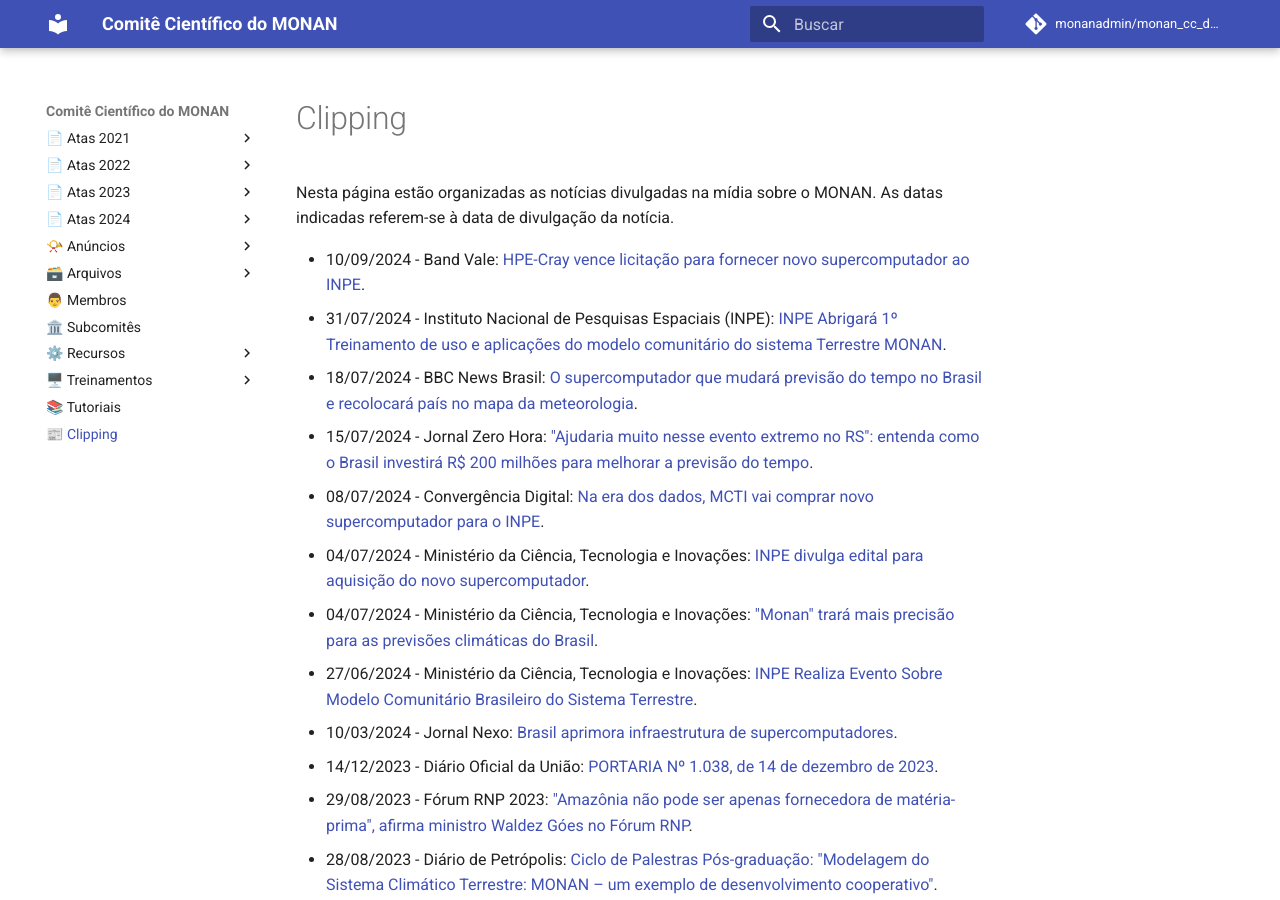
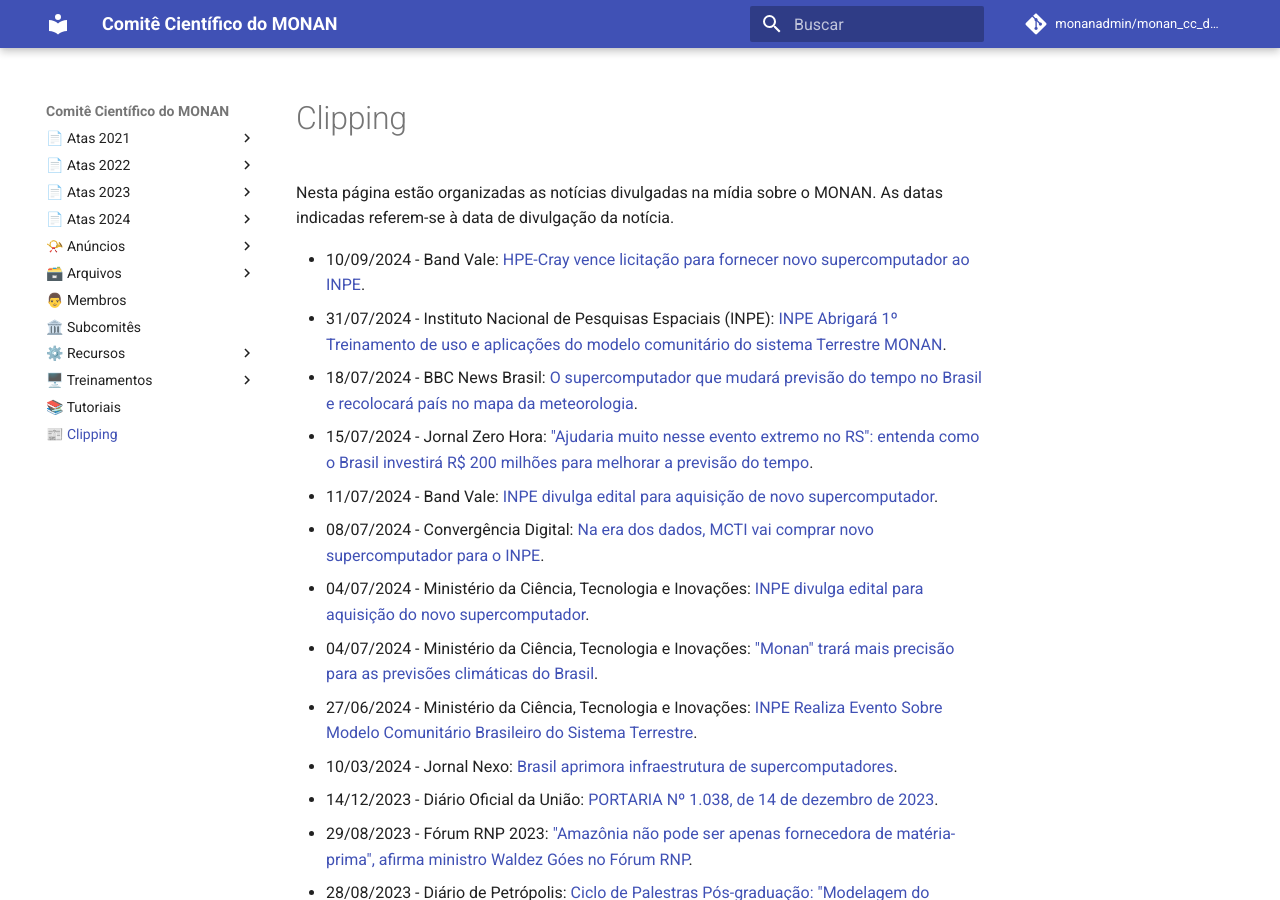
Before and after one commit to monanadmin/monan_cc_docs, an MkDocs documentation site: the page built from docs/clipping.md, in a window 1280 px wide and 900 px high. Built offline with MkDocs 1.6.1 and Material for MkDocs 9.7.7, drawn with Linux system fonts in a browser that asks for light colours; comment, search, counter and statistics services are not loaded.

Commit message:
Atualizando página clipping.md

```diff
--- a/docs/clipping.md
+++ b/docs/clipping.md
@@ -6,6 +6,7 @@
 * 31/07/2024 - Instituto Nacional de Pesquisas Espaciais (INPE): [INPE Abrigará 1º Treinamento de uso e aplicações do modelo comunitário do sistema Terrestre MONAN](https://www.gov.br/inpe/pt-br/assuntos/ultimas-noticias/inpe-abrigara-1o-treinamento-de-uso-e-aplicacoes-do-modelo-comunitario-do-sistema-terrestre-monan).
 * 18/07/2024 - BBC News Brasil: [O supercomputador que mudará previsão do tempo no Brasil e recolocará país no mapa da meteorologia](https://www.bbc.com/portuguese/articles/c51ykgyq51vo).
 * 15/07/2024 - Jornal Zero Hora: ["Ajudaria muito nesse evento extremo no RS": entenda como o Brasil investirá R$ 200 milhões para melhorar a previsão do tempo](https://gauchazh.clicrbs.com.br/ambiente/noticia/2024/07/ajudaria-muito-nesse-evento-extremo-no-rs-entenda-como-o-brasil-investira-r-200-milhoes-para-melhorar-a-previsao-do-tempo-clynha8wz004k013jjuojkhqm.html).
+* 11/07/2024 - Band Vale: [INPE divulga edital para aquisição de novo supercomputador](https://www.band.uol.com.br/band-vale/noticias/inpe-divulga-edital-para-aquisicao-de-novo-supercomputador-202407111001).
 * 08/07/2024 - Convergência Digital: [Na era dos dados, MCTI vai comprar novo supercomputador para o INPE](https://www.convergenciadigital.com.br/Inovacao/Na-era-dos-dados%2C-MCTI-vai-comprar-novo-supercomputador-para-o-INPE-66420.html).
 * 04/07/2024 - Ministério da Ciência, Tecnologia e Inovações: [INPE divulga edital para aquisição do novo supercomputador](https://www.gov.br/mcti/pt-br/acompanhe-o-mcti/noticias/2024/07/inpe-divulga-edital-para-aquisicao-do-novo-supercomputador).
 * 04/07/2024 - Ministério da Ciência, Tecnologia e Inovações: ["Monan" trará mais precisão para as previsões climáticas do Brasil](https://www.gov.br/mcti/pt-br/acompanhe-o-mcti/noticias/2024/07/201cmonan201d-trara-mais-precisao-para-as-previsoes-climaticas-do-brasil).
```
